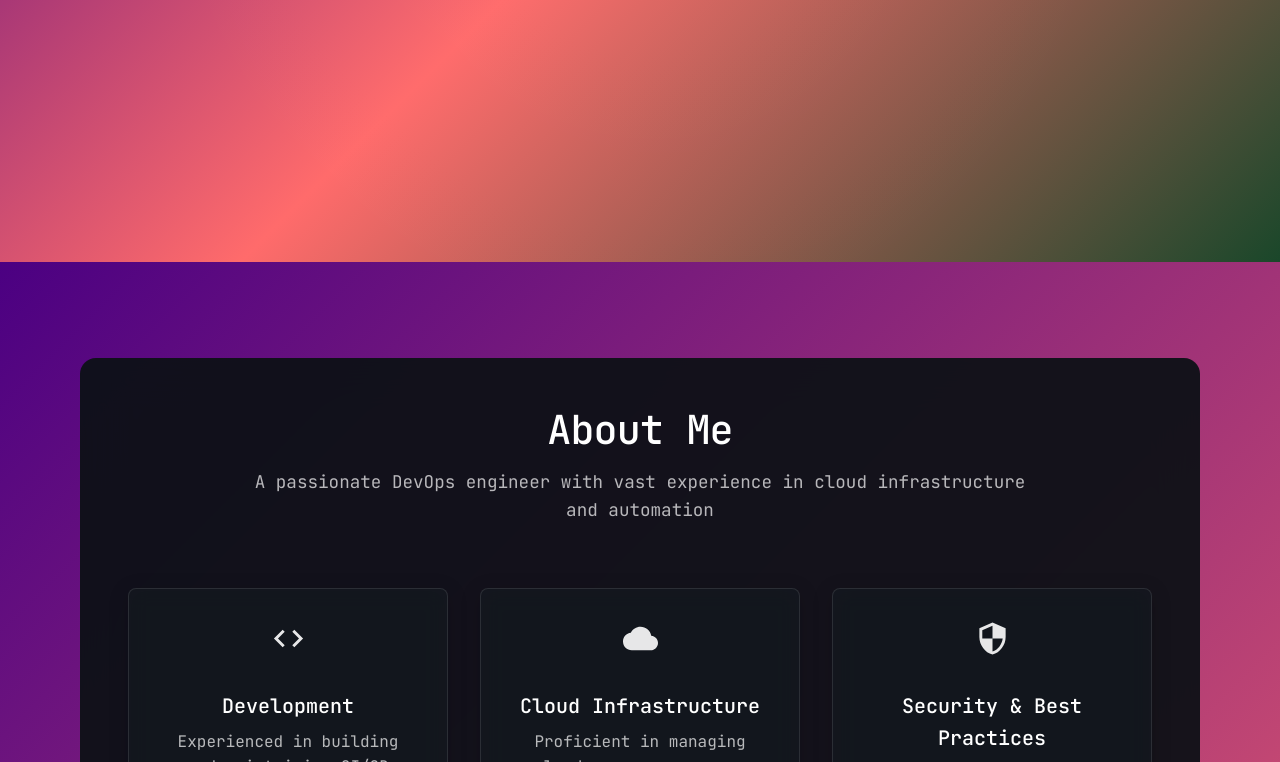
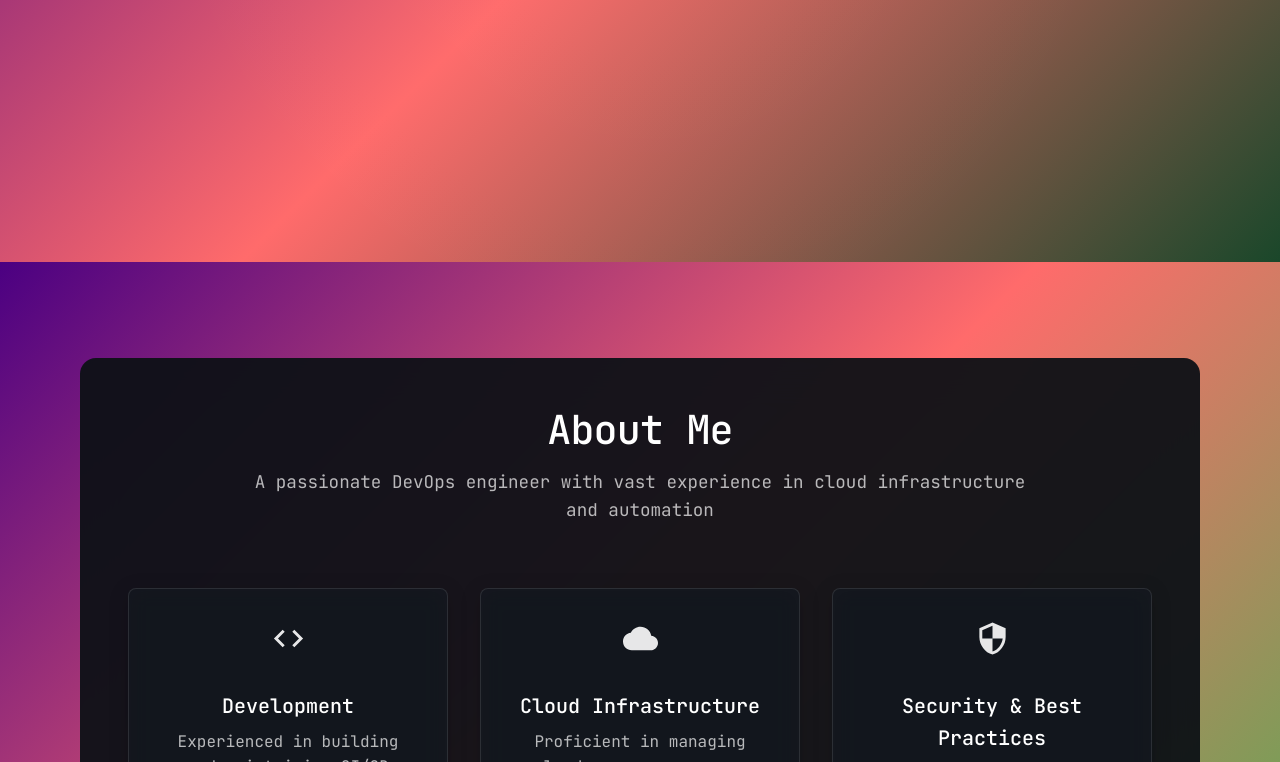
Before and after one commit to yanirw/guitarnetes2.0, a React (Create React App) app in the folder app/frontend/: page / in a window 1280 px wide. Shown: the part 650-1412 px from the top of the page. Built offline with nearby package versions, Linux system fonts and the light colour scheme.

Commit message:
consistent backround

```diff
--- a/app/frontend/src/App.tsx
+++ b/app/frontend/src/App.tsx
@@ -103,13 +103,15 @@ function App() {
           component="main"
           sx={{
             background: 'linear-gradient(135deg, #4B0082 0%, #FF6B6B 50%, #4CAF50 100%)',
+            backgroundAttachment: 'fixed',
+            minHeight: '100vh',
             '& > *': {
-              background: 'none',
+              background: 'transparent',
               boxShadow: 'none',
               border: 'none',
             },
             '& > * > *': {
-              background: 'none',
+              background: 'transparent',
               boxShadow: 'none',
               border: 'none',
             }
```
